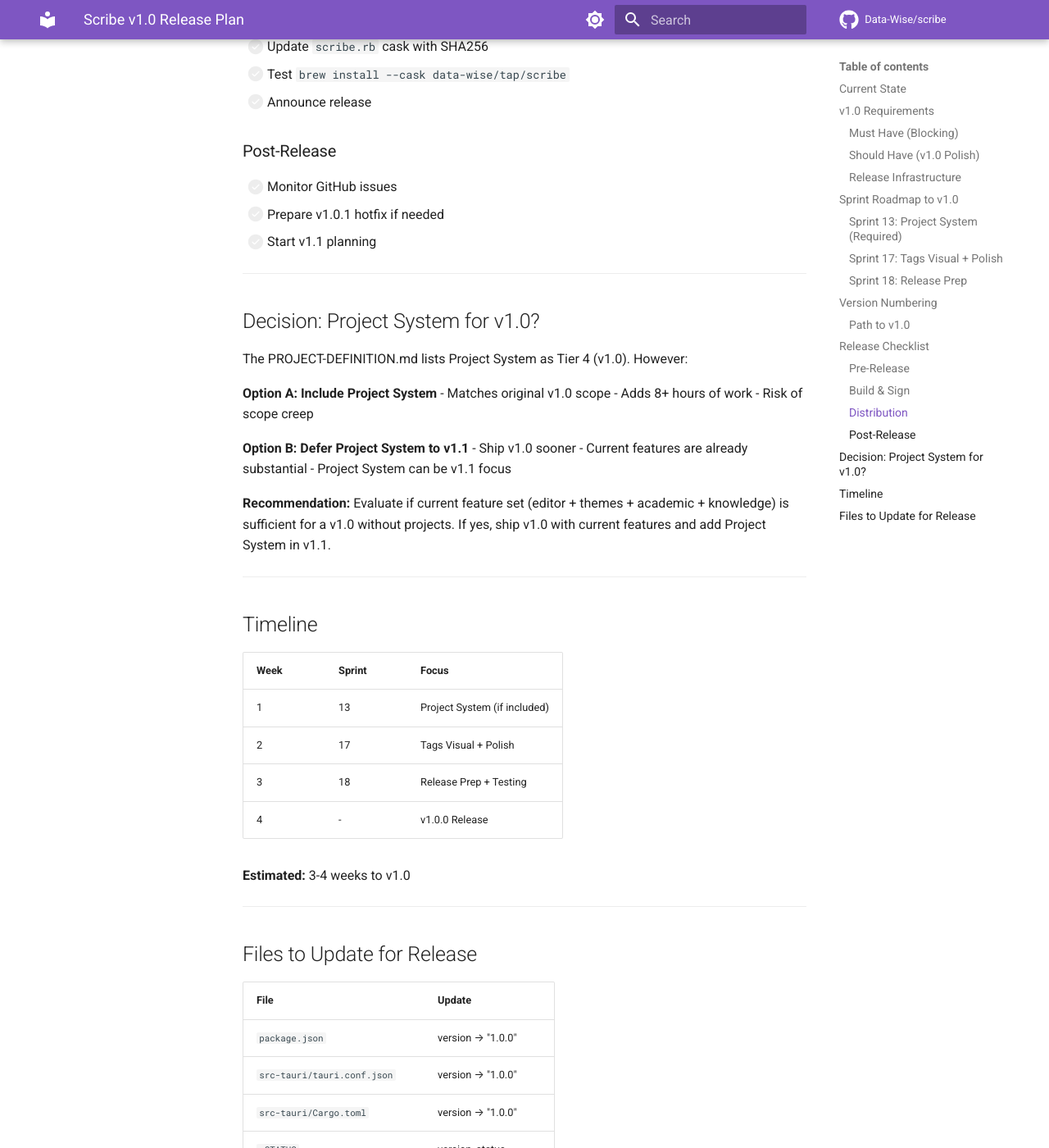
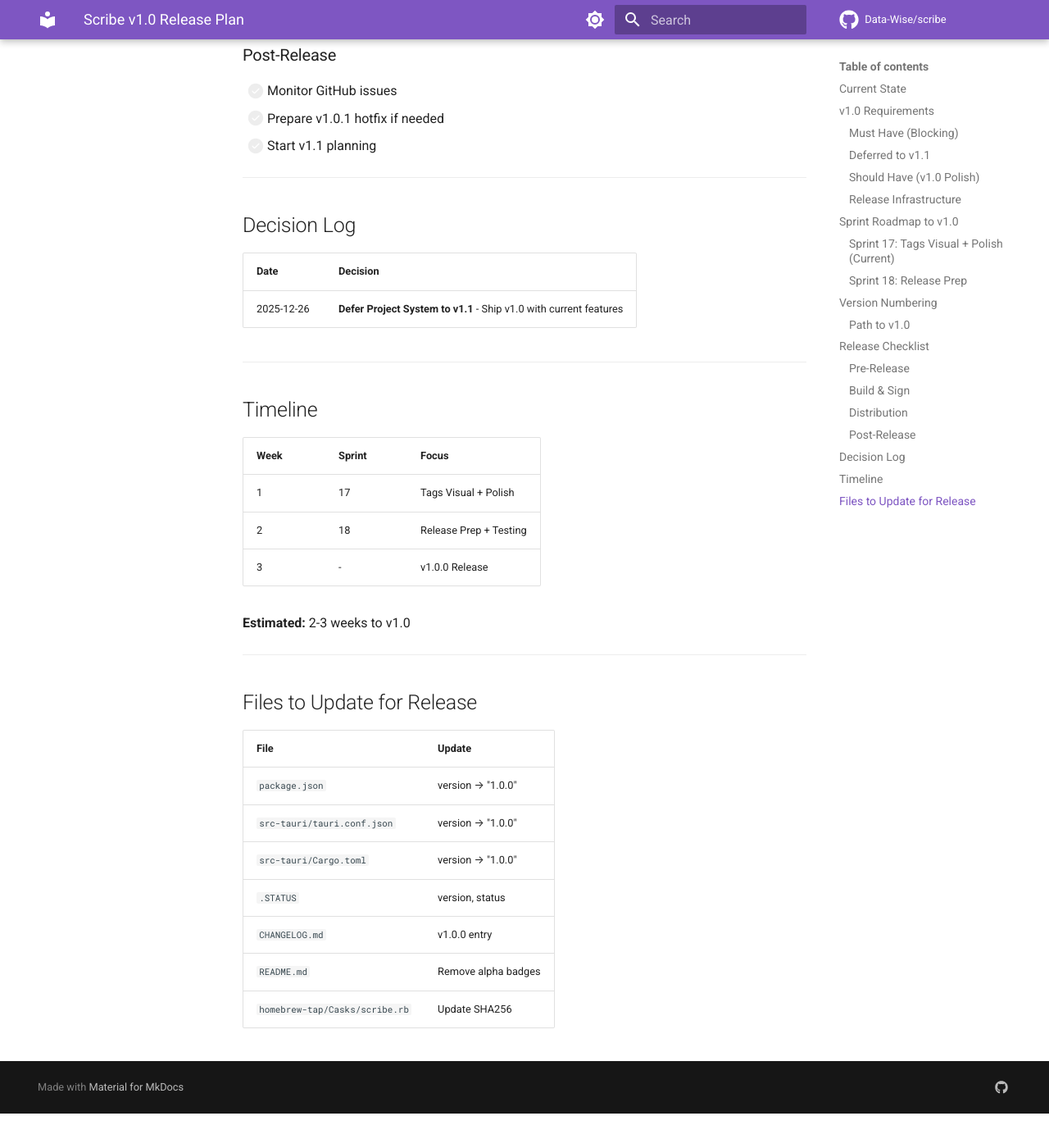
Before and after one commit to Data-Wise/scribe, an MkDocs documentation site: the page built from docs/planning/V1_RELEASE_PLAN.md, in a window 1280 px wide and 1400 px high, scrolled down 4272 px. Shown: the whole window at 82% size. Built offline with MkDocs 1.6.1 and Material for MkDocs 9.7.7, drawn with Linux system fonts in a browser that asks for light colours; comment, search, counter and statistics services are not loaded; after the commit the page ends 5630 px from its top, so only the background shows below that; some of the changed text lies outside the part shown.

Commit message:
docs: Sprint 17 plan, defer Project System to v1.1
Decision: Ship v1.0 without Project System (defer to v1.1)

Sprint 17 focus:
- Tags visual improvements
- Writing stats/goals
- Note search
- UI polish

Timeline: 2-3 weeks to v1.0

🤖 Generated with [Claude Code](https://claude.com/claude-code)

Co-Authored-By: Claude Opus 4.5 <noreply@anthropic.com>

````diff
--- a/docs/planning/V1_RELEASE_PLAN.md
+++ b/docs/planning/V1_RELEASE_PLAN.md
@@ -34,7 +34,12 @@
 | Daily Notes | ✅ Done | Templates |
 | Backlinks | ✅ Done | Panel |
 | Tags Panel | ✅ Done | Search, compact, orphan detection |
-| **Project System** | ⏳ 0% | Sprint 13 (deferred) |
+
+### Deferred to v1.1
+
+| Feature | Status | Notes |
+|---------|--------|-------|
+| **Project System** | ⏳ 0% | Sprint 13 → v1.1 |
 
 ### Should Have (v1.0 Polish)
 
@@ -59,17 +64,7 @@
 
 ## Sprint Roadmap to v1.0
 
-### Sprint 13: Project System (Required)
-
-**Estimated:** 8 hours
-
-- [ ] Project Switcher UI
-- [ ] Project Settings (project.json)
-- [ ] Project Templates (5 types)
-- [ ] Local Folder Save
-- [ ] Project-aware wiki links
-
-### Sprint 17: Tags Visual + Polish
+### Sprint 17: Tags Visual + Polish (Current)
 
 **Estimated:** 4 hours
 
@@ -103,11 +98,12 @@
 
 ```
 0.4.0-alpha.1  ← Current
-0.5.0-alpha.1  ← Sprint 13 (Project System)
-0.6.0-beta.1   ← Sprint 17 (Polish)
+0.5.0-beta.1   ← Sprint 17 (Polish)
 1.0.0-rc.1     ← Sprint 18 (Release prep)
 1.0.0          ← Stable release
 ```
+
+> **Note:** Project System deferred to v1.1
 
 ---
 
@@ -145,21 +141,11 @@
 
 ---
 
-## Decision: Project System for v1.0?
+## Decision Log
 
-The PROJECT-DEFINITION.md lists Project System as Tier 4 (v1.0). However:
-
-**Option A: Include Project System**
-- Matches original v1.0 scope
-- Adds 8+ hours of work
-- Risk of scope creep
-
-**Option B: Defer Project System to v1.1**
-- Ship v1.0 sooner
-- Current features are already substantial
-- Project System can be v1.1 focus
-
-**Recommendation:** Evaluate if current feature set (editor + themes + academic + knowledge) is sufficient for a v1.0 without projects. If yes, ship v1.0 with current features and add Project System in v1.1.
+| Date | Decision |
+|------|----------|
+| 2025-12-26 | **Defer Project System to v1.1** - Ship v1.0 with current features |
 
 ---
 
@@ -167,12 +153,11 @@ The PROJECT-DEFINITION.md lists Project System as Tier 4 (v1.0). However:
 
 | Week | Sprint | Focus |
 |------|--------|-------|
-| 1 | 13 | Project System (if included) |
-| 2 | 17 | Tags Visual + Polish |
-| 3 | 18 | Release Prep + Testing |
-| 4 | - | v1.0.0 Release |
+| 1 | 17 | Tags Visual + Polish |
+| 2 | 18 | Release Prep + Testing |
+| 3 | - | v1.0.0 Release |
 
-**Estimated:** 3-4 weeks to v1.0
+**Estimated:** 2-3 weeks to v1.0
 
 ---
 
````
Also changed, not shown: docs/planning/SPRINT-17.md (added, +76 -0 lines), 1 other file.
